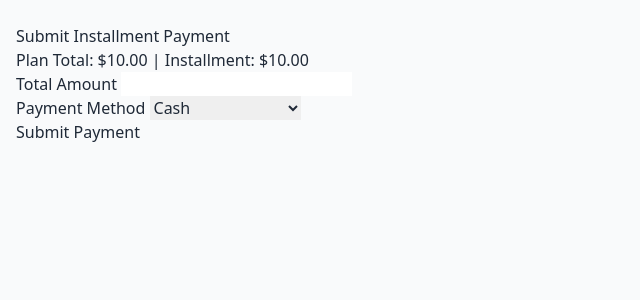
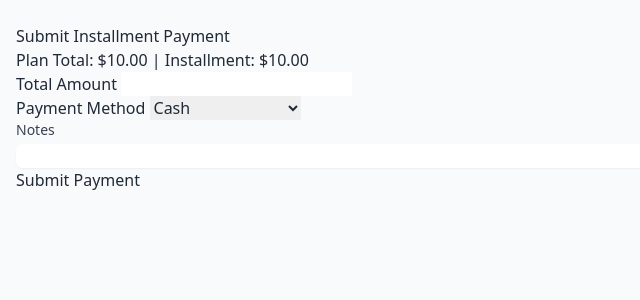
Before and after one commit to beezer1914/sigma_finance, a Flask app: template sigma_finance/templates/submit_installment.html in a window 1280 px wide. Shown: the part 56-356 px from the top of the page, without its empty margins (0-640 px from the left). Run offline with Flask 3, Linux system fonts and the light colour scheme; the template is opened without the code that fills it: values that come from a table or form of the project are taken from there, others are empty; tables that the repository leaves empty hold one stand-in row (values such as "Sample post").

Commit message:
added notes

```diff
--- a/sigma_finance/forms/installment_form.py
+++ b/sigma_finance/forms/installment_form.py
@@ -1,7 +1,8 @@
 from wtforms import DecimalField, SubmitField, SelectField
-from wtforms.validators import DataRequired, NumberRange
+from wtforms.validators import DataRequired, NumberRange, Optional
 from flask_wtf import FlaskForm
-from wtforms import HiddenField
+from wtforms import HiddenField, StringField
+
 
 class InstallmentPaymentForm(FlaskForm):
     amount = DecimalField("Total Amount", validators=[DataRequired(), NumberRange(min=0)])
@@ -18,5 +19,6 @@ class InstallmentPaymentForm(FlaskForm):
         validators=[DataRequired()]
     )
     type = HiddenField(default="installment")
+    notes = StringField("Notes", validators=[Optional()])
 
     submit = SubmitField("Submit Payment")
--- a/sigma_finance/templates/submit_installment.html
+++ b/sigma_finance/templates/submit_installment.html
@@ -9,6 +9,9 @@
   <div class="form-group">
   {{ form.amount.label }} {{ form.amount(size=20) }}<br>
   {{ form.method.label }} {{ form.method() }}<br>
-  <input type="submit" value="Submit Payment">
+  {{ form.notes.label(class="block text-sm font-medium text-gray-700")}}
+  {{ form.notes(class="mt-1 block w-full rounded-md border-gray-300 shadow-sm focus:border-indigo-500 focus:ring-indigo-500 sm:text-sm")}}
+
+<input type="submit" value="Submit Payment">
 </form>
 {% endblock %}
```
